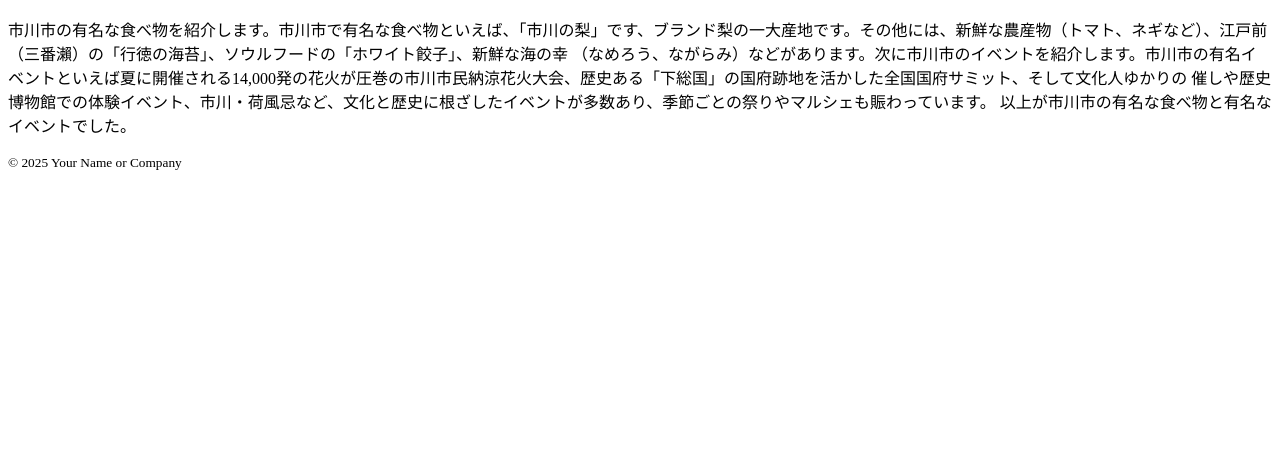
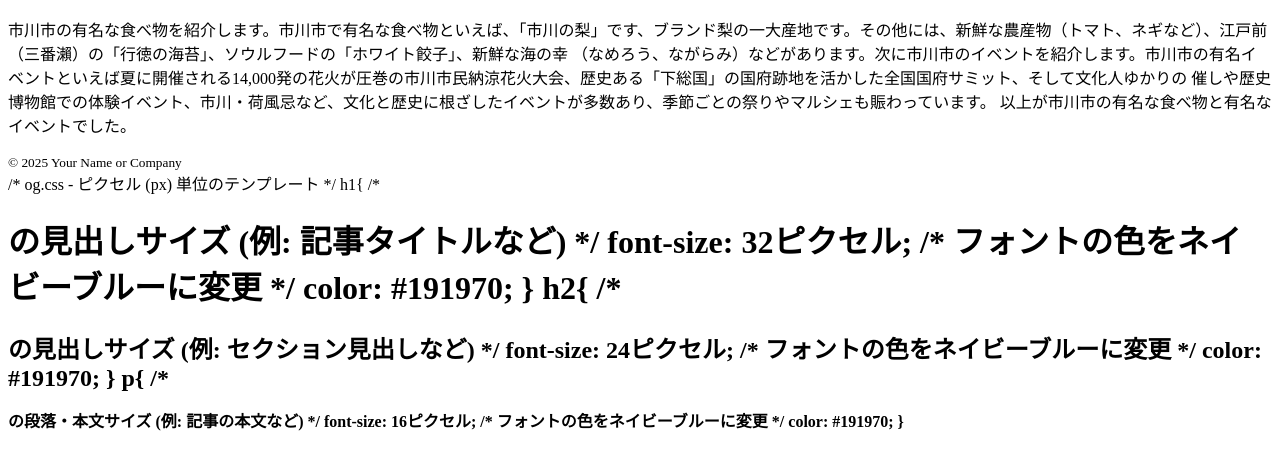
Before and after one commit to oga8002/E2A-test5.github.io, a plain HTML site: page index.html in a window 1280 px wide. Shown: the part 127-596 px from the top of the page. Drawn offline with Linux system fonts and the light colour scheme.

Commit message:
index.html

```diff
--- a/index.html
+++ b/index.html
@@ -26,4 +26,27 @@
         <small>&copy; 2025 Your Name or Company</small>
     </footer>
 </body>
+    /* og.css - ピクセル (px) 単位のテンプレート */
+
+h1{
+  /* <h1>の見出しサイズ (例: 記事タイトルなど) */
+  font-size: 32ピクセル;
+  /* フォントの色をネイビーブルーに変更 */
+  color: #191970;
+}
+
+h2{
+  /* <h2>の見出しサイズ (例: セクション見出しなど) */
+  font-size: 24ピクセル;
+  /* フォントの色をネイビーブルーに変更 */
+  color: #191970;
+}
+
+p{
+  /* <p>の段落・本文サイズ (例: 記事の本文など) */
+  font-size: 16ピクセル;
+  /* フォントの色をネイビーブルーに変更 */
+  color: #191970;
+}
+
 </html>
```
